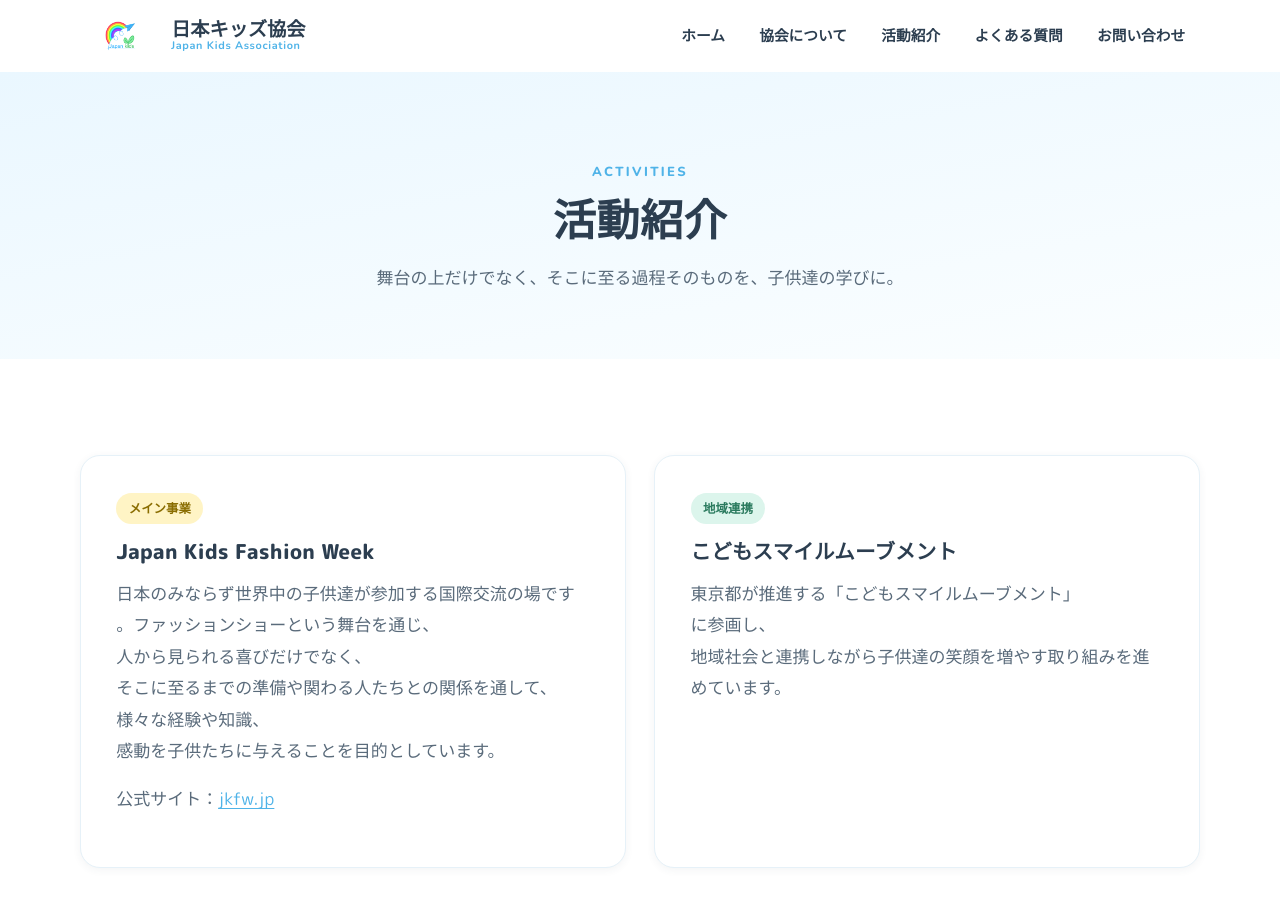
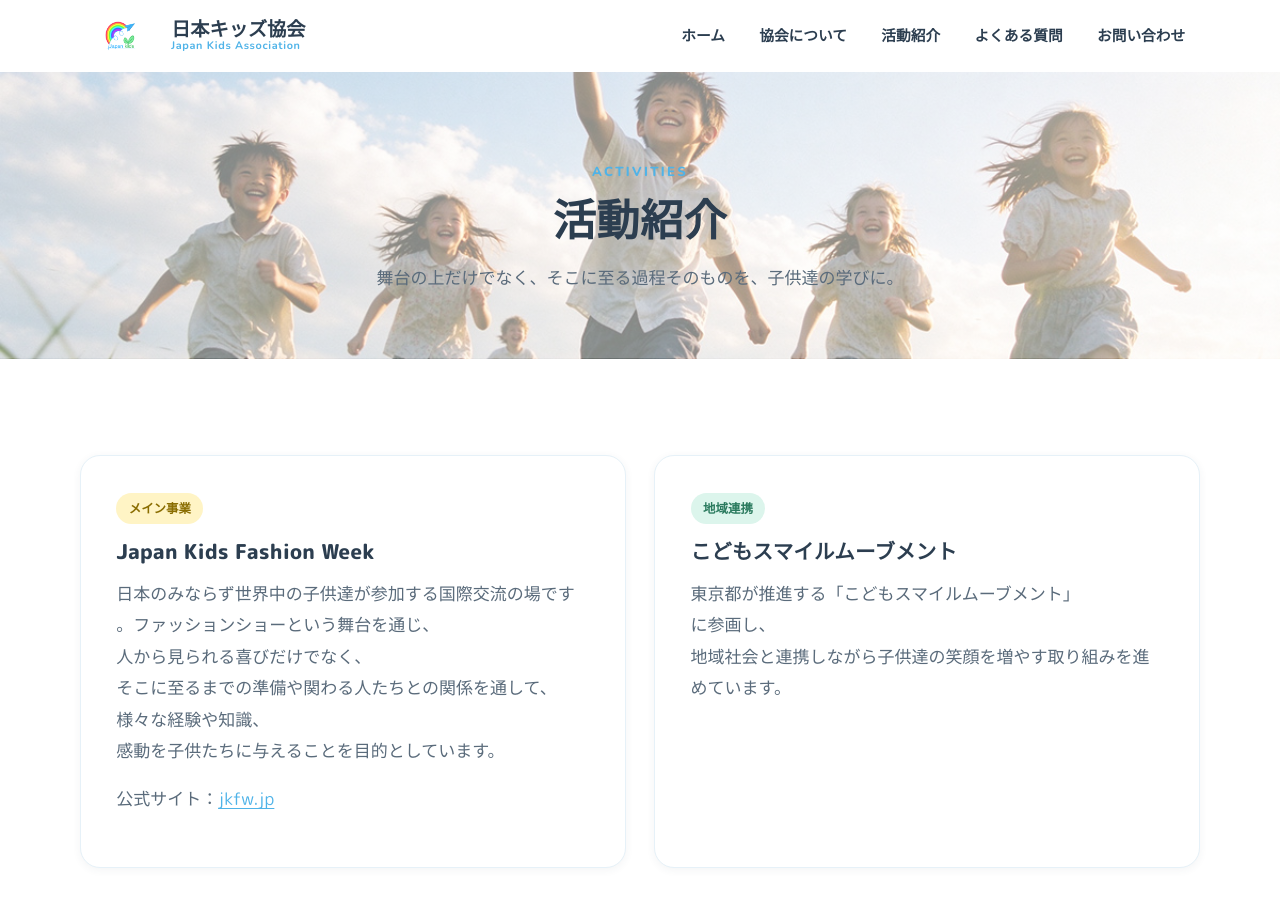
Before and after one commit to piggymiku-T/japan-kids-association, a Jekyll site: the page built from activities.md, in a window 1280 px wide and 900 px high. Built offline with Jekyll 4.4.1, drawn with Linux system fonts in a browser that asks for light colours.

Commit message:
Add background image style to activities section
Updated the activities section with a background image style.

```diff
--- a/activities.md
+++ b/activities.md
@@ -4,7 +4,7 @@
 description: Japan Kids Fashion Week をはじめとする日本キッズ協会の活動紹介。
 permalink: /activities/
 ---
-<section class="page-hero">
+<section class="page-hero" style="background-image: linear-gradient(rgba(255,255,255,0.5), rgba(255,255,255,0.5)), url('{{ '/assets/images/activities.jpg' | relative_url }}'); background-size: cover; background-position: center;">
   <div class="container">
     <p class="section-eyebrow">Activities</p>
     <h1 class="page-title">活動紹介</h1>
```
